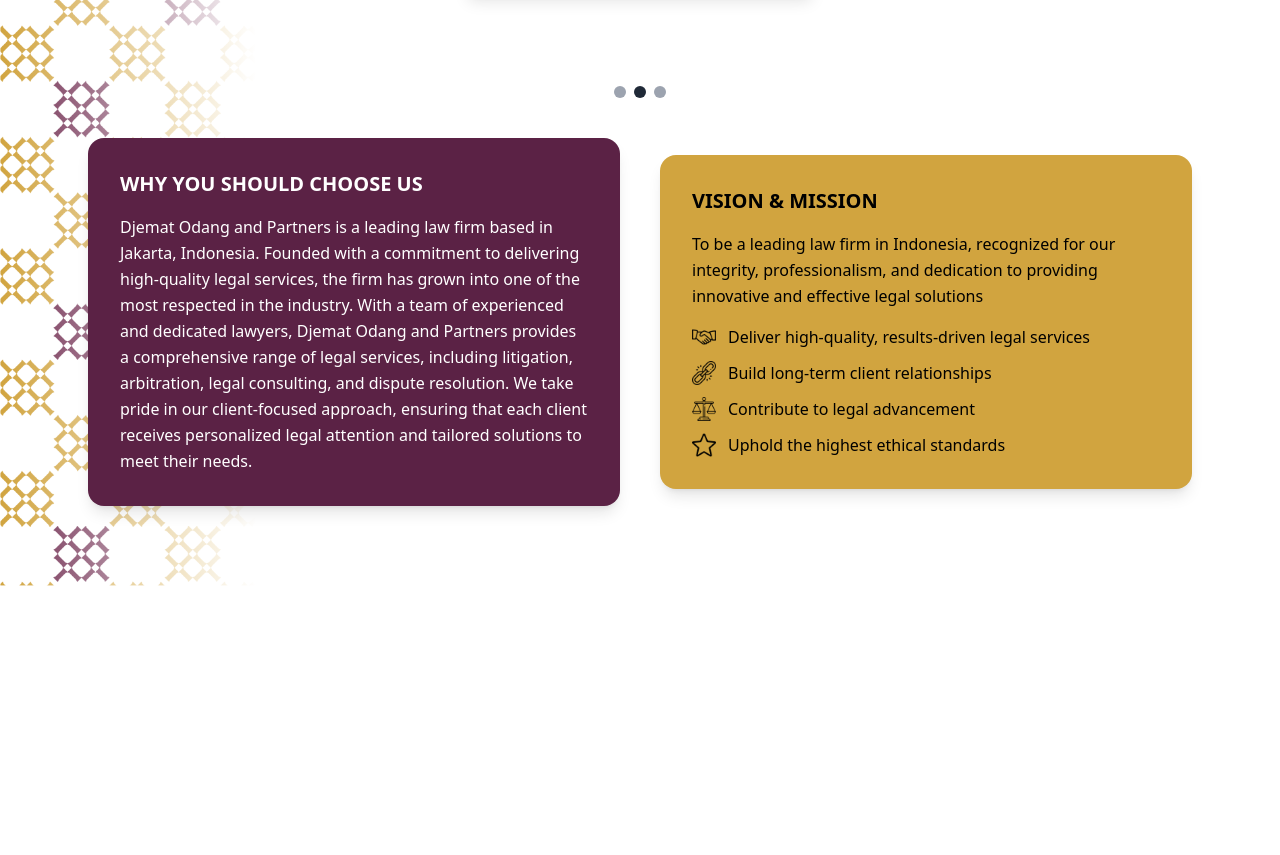
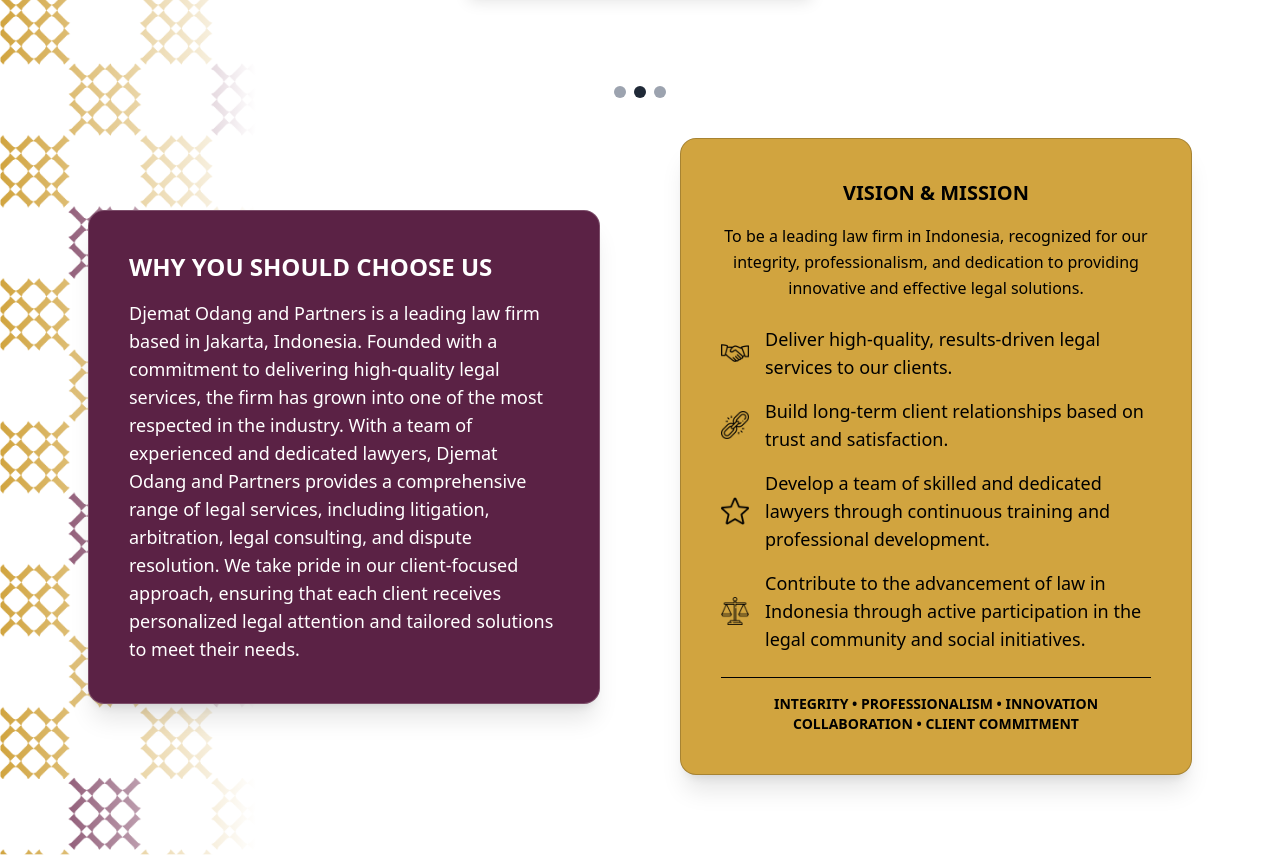
Before and after one commit to N8PROJECT/Djemat-Odang-Partners, a React (Vite) app: page / in a window 1280 px wide. Shown: the part 1160-2015 px from the top of the page. Before the commit the page ends 1746 px from the top, so only its background shows below. Built offline with nearby package versions, Linux system fonts and the light colour scheme.

Commit message:
aboutus update
wsc and vision&mission.

```diff
--- a/src/component/ImageCarousel.jsx
+++ b/src/component/ImageCarousel.jsx
@@ -52,7 +52,7 @@
         {images.map((_, i) => (
           <button
             key={i}
-            onClick={() => setIndex(i)}
+            // onClick={() => setIndex(i)}
             className={`w-3 h-3 rounded-full ${
               i === index ? "bg-gray-800" : "bg-gray-400"
             }`}
--- a/src/component/aboutus.jsx
+++ b/src/component/aboutus.jsx
@@ -11,11 +11,11 @@
   return (
     <section
       id="about-us"
-      className="relative flex flex-col items-center justify-start min-h-screen py-20"
+      className="relative flex flex-col items-center justify-start min-h-[120vh] md:min-h-screen py-20"
+
     >
       {/* Left background pattern */}
-      <div
-        className="absolute top-0 left-0 w-[20%] sm:w-[30%] md:w-[20%] lg:w-[20%] xl:w-[20%] h-full bg-no-repeat bg-left"
+      <div className="absolute top-0 left-0 w-[20%] h-screen md:h-full bg-no-repeat bg-left"
         style={{
           backgroundImage: `url(${PatternBg})`,
           backgroundSize: "cover",
@@ -33,11 +33,14 @@
       {/* Content Wrapper */}
       <div className="relative z-10 flex flex-col md:flex-row max-w-6xl mx-auto px-6 w-full items-center mt-10 space-y-6 md:space-y-0 md:gap-10">
         {/* Left Text Section - Why Choose Us */}
-        <div className="md:w-1/2 bg-[#5B2245] text-white p-6 md:p-8 rounded-2xl shadow-lg">
-          <h2 className="font-bold uppercase text-xl">
+        <div
+          className="md:w-[55%] bg-[#5B2245] text-white p-8 md:p-10 rounded-2xl
+    shadow-xl border border-white border-opacity-20 md:mr-10"
+        >
+          <h2 className="font-bold uppercase text-xl md:text-2xl">
             Why You Should Choose Us
           </h2>
-          <p className="mt-4 text-base leading-relaxed">
+          <p className="mt-4 text-base md:text-lg leading-relaxed">
             Djemat Odang and Partners is a leading law firm based in Jakarta,
             Indonesia. Founded with a commitment to delivering high-quality
             legal services, the firm has grown into one of the most respected in
@@ -51,32 +54,55 @@
         </div>
 
         {/* Right Text Section - Vision & Mission */}
-        <div className="md:w-1/2 bg-[#D1A43F] text-black p-6 md:p-8 rounded-2xl shadow-lg">
-          <h2 className="font-bold uppercase text-xl">Vision & Mission</h2>
-          <p className="mt-4 text-base leading-relaxed">
+        <div
+          className="md:w-[55%] bg-[#D1A43F] text-black p-8 md:p-10 rounded-2xl
+    shadow-xl border border-black border-opacity-20"
+        >
+          <h2 className="font-bold uppercase text-xl text-center">
+            Vision & Mission
+          </h2>
+          <p className="mt-4 text-base leading-relaxed text-center">
             To be a leading law firm in Indonesia, recognized for our integrity,
             professionalism, and dedication to providing innovative and
-            effective legal solutions
+            effective legal solutions.
           </p>
 
           {/* Icons List */}
-          <div className="mt-4 space-y-3">
-            <div className="flex items-center space-x-3">
-              <img src={handShake} alt="Handshake" className="w-6 h-6" />
-              <span>Deliver high-quality, results-driven legal services</span>
+          <div className="mt-6 space-y-4">
+            <div className="flex items-center space-x-4">
+              <img src={handShake} alt="Handshake" className="w-7 h-7" />
+              <span className="text-lg">
+                Deliver high-quality, results-driven legal services to our
+                clients️.
+              </span>
             </div>
-            <div className="flex items-center space-x-3">
-              <img src={chain} alt="Chain" className="w-6 h-6" />
-              <span>Build long-term client relationships</span>
+            <div className="flex items-center space-x-4">
+              <img src={chain} alt="Chain" className="w-7 h-7" />
+              <span className="text-lg">
+                Build long-term client relationships based on trust and
+                satisfaction.
+              </span>
             </div>
-            <div className="flex items-center space-x-3">
-              <img src={balance} alt="Balance Scale" className="w-6 h-6" />
-              <span>Contribute to legal advancement</span>
+            <div className="flex items-center space-x-4">
+              <img src={star} alt="Star" className="w-7 h-7" />
+              <span className="text-lg">
+                Develop a team of skilled and dedicated lawyers through
+                continuous training and professional development.
+              </span>
             </div>
-            <div className="flex items-center space-x-3">
-              <img src={star} alt="Star" className="w-6 h-6" />
-              <span>Uphold the highest ethical standards</span>
+            <div className="flex items-center space-x-4">
+              <img src={balance} alt="Balance Scale" className="w-7 h-7" />
+              <span className="text-lg">
+                Contribute to the advancement of law in Indonesia through active
+                participation in the legal community and social initiatives.
+              </span>
             </div>
+          </div>
+
+          {/* Bottom Core Values Section */}
+          <div className="mt-6 pt-4 border-t border-black text-center font-bold text-sm">
+            INTEGRITY • PROFESSIONALISM • INNOVATION <br />
+            COLLABORATION • CLIENT COMMITMENT
           </div>
         </div>
       </div>
--- a/src/component/navbar.jsx
+++ b/src/component/navbar.jsx
@@ -27,7 +27,8 @@
     <nav
       className={`fixed top-0 left-0 w-full transition-all duration-300 z-50 shadow-md ${navBg}`}
     >
-      <div className="max-w-7xl mx-auto px-6 flex justify-between items-center h-16">
+  <div className="w-full max-w-7xl mx-auto px-6 flex justify-between items-center h-16">
+
         {/* Logo */}
         <div className="flex items-center">
           <img src={Logo} alt="Djemat Odang & Partners" className="h-40 w-auto" />
@@ -56,11 +57,11 @@
 
      {/* Mobile Menu */}
 {isOpen && (
-        <ul className="md:hidden absolute top-16 left-0 w-full bg-black/90 shadow-md flex flex-col items-center py-4 space-y-4 text-white">
+  <ul className="md:hidden absolute top-16 left-0 w-full bg-[#6C264B] z-50 shadow-md flex flex-col items-center py-4 space-y-4 text-white">
     {["Home", "About Us", "Services", "Team", "Contact"].map((item) => (
       <li
         key={item}
-              className="hover:text-yellow-500 transition-colors cursor-pointer text-lg"
+        className="hover:text-yellow-500 transition-colors cursor-pointer text-lg w-full text-center"
         onClick={() => setIsOpen(false)} // Close menu on click
       >
         {item}
@@ -68,6 +69,7 @@
     ))}
   </ul>
 )}
+
     </nav>
   );
 };
```
Lines whose indentation alone changed are shown as unchanged.
